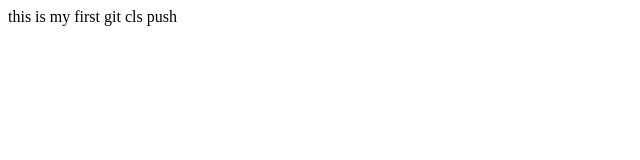
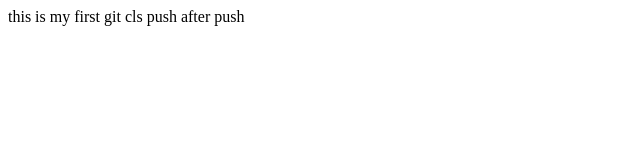
Before and after one commit to amarsarkar9/GitPractice, a plain HTML site: page index.html in a window 1280 px wide. Shown: the full height of the page, 0-640 px from the left. Drawn offline with Linux system fonts and the light colour scheme.

Commit message:
fst html file through git command after

```diff
--- a/index.html
+++ b/index.html
@@ -7,6 +7,6 @@
     <title>Document</title>
 </head>
 <body>
-    this is my first git cls push
+    this is my first git cls push after push
 </body>
 </html>
```
